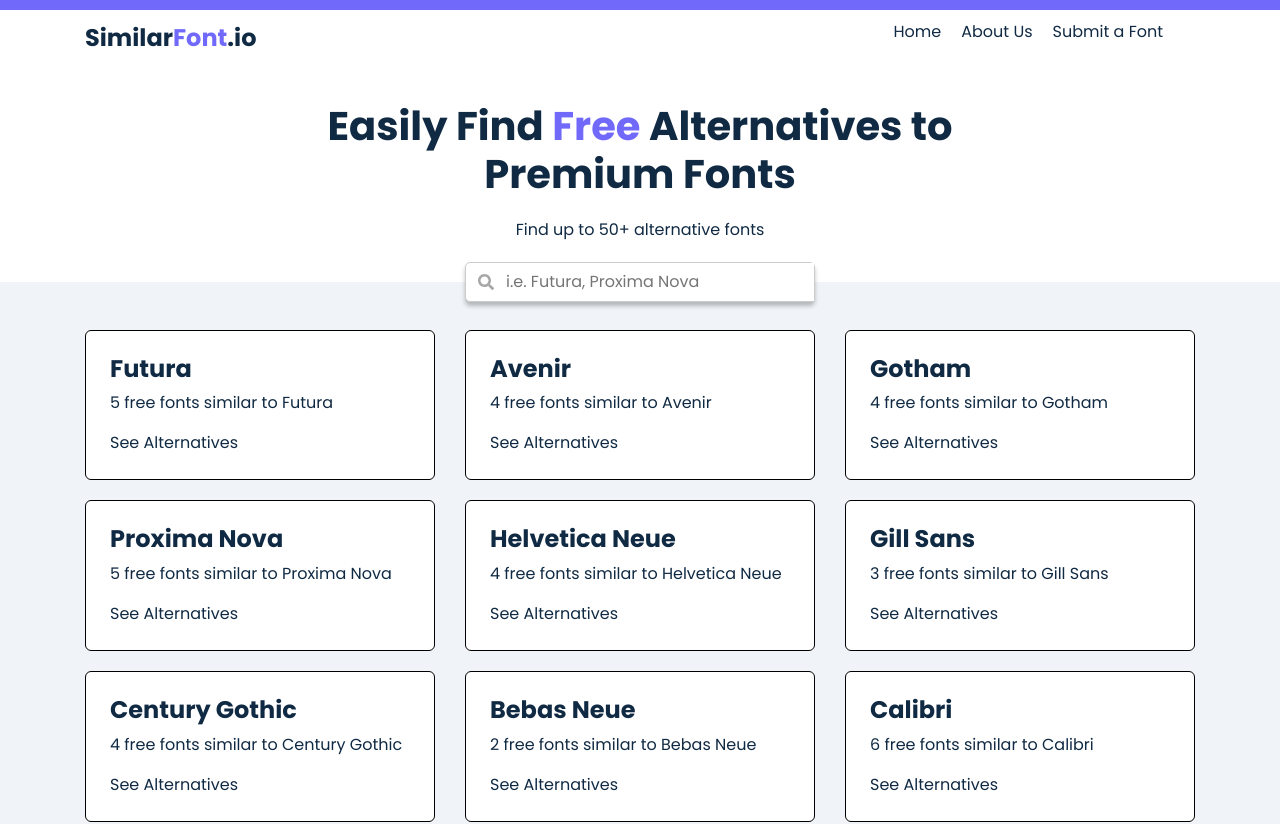
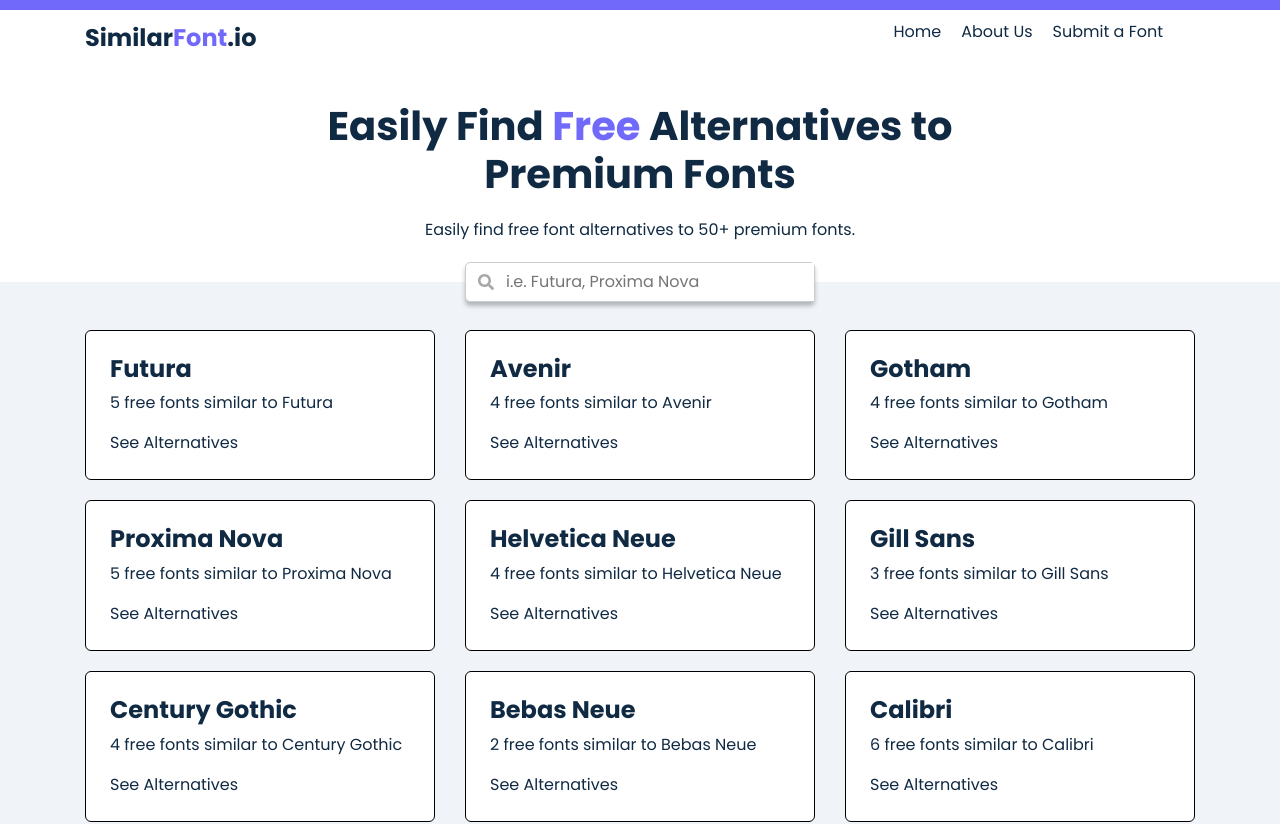
Before and after one commit to bsmith20681/similarfont.io, a Next.js app: page / in a window 1280 px wide. Shown: the top 824 px of the page. Built offline with nearby package versions, Linux system fonts and the light colour scheme.

Commit message:
added seo component to pages

```diff
--- a/pages/[fontName]/[font].js
+++ b/pages/[fontName]/[font].js
@@ -1,17 +1,20 @@
 import Layout from "../../components/Layout";
 import { useRouter } from "next/router";
 import ReactHtmlParser from "react-html-parser";
-import Image from "next/image";
 import DataBase from "../../data/database.json";
+import { NextSeo } from "next-seo";
 
 const ViewFont = () => {
   const router = useRouter();
   const { font } = router.query;
   const grabFontFromURL = `${font}`.split("-").pop();
   const filteredFonts = DataBase.filter((x) => x.fontName == grabFontFromURL);
+  const title = `Google Font Alternative for ${filteredFonts[0].fontName}`;
+  const description = `Here are ${filteredFonts[0].googleAlternatives.length} Google Font alternatives for ${filteredFonts[0].fontName} that are similar in nature. These fonts are free to use and would make a good replacement for a premium font.`;
 
   return (
     <Layout>
+      <NextSeo title={title} description={description} />
       <article>
         <div className="title-background">
           {filteredFonts.map((x) => {
--- a/pages/index.js
+++ b/pages/index.js
@@ -20,8 +20,8 @@ const Home = () => {
   return (
     <Layout>
       <NextSeo
-        title="Home | similarfont.io"
-        description="This is the homepage"
+        title="Home | SimilarFont.io"
+        description="Easily find free font alternatives to 50+ premium fonts."
       />
 
       {console.log(filteredFontArray)}
@@ -32,7 +32,9 @@ const Home = () => {
               Easily Find <span style={{ color: "#7069fa" }}>Free</span>{" "}
               Alternatives to Premium Fonts
             </h1>
-            <p className="hero-subtitle">Find up to 50+ alternative fonts</p>
+            <p className="hero-subtitle">
+              Easily find free font alternatives to 50+ premium fonts.
+            </p>
           </div>
         </div>
       </div>
```
